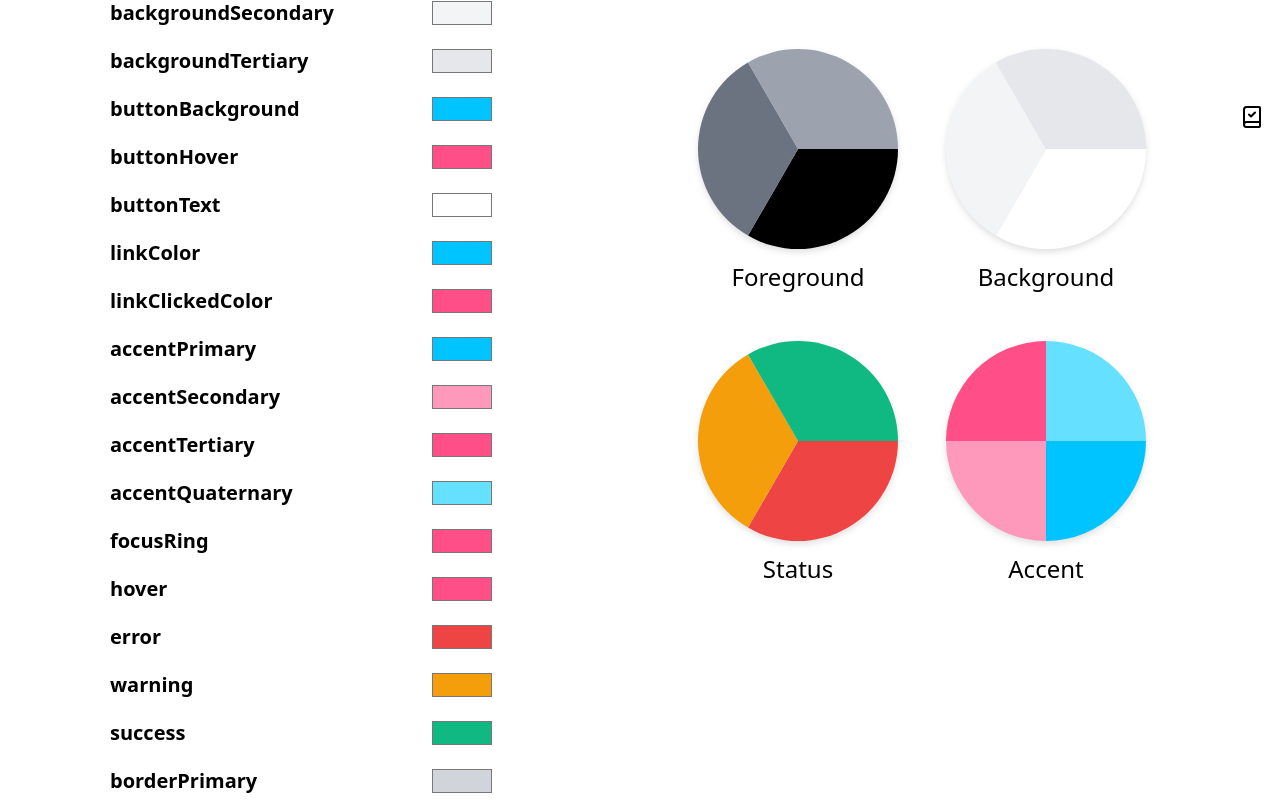
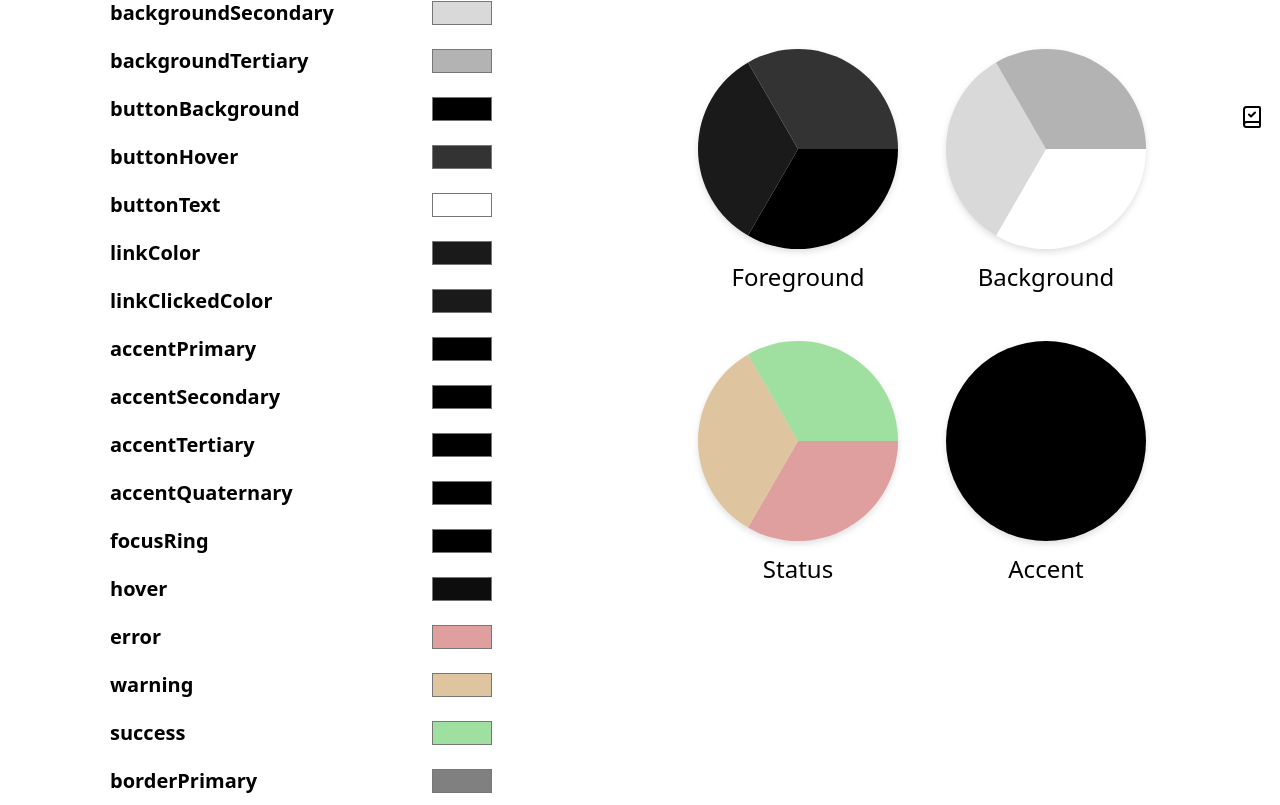
Before and after one commit to MettaBlender/colorful-themes, a Next.js app: page /colorful-themes in a window 1280 px wide. Shown: the part 655-1460 px from the top of the page. Built offline with nearby package versions, Linux system fonts and the light colour scheme.

Commit message:
Update page.js

```diff
--- a/src/app/colorful-themes/page.js
+++ b/src/app/colorful-themes/page.js
@@ -10,55 +10,55 @@ import ThemeCard from '@/components/themeCard'
 const Page = () => {
 
   const [themes, setThemes] = useState([{
-    id: 0,
-    name: "Default",
-    foreground: "#000000",
-    foregroundSecondary: "#6B7280",
-    foregroundTertiary: "#9CA3AF",
-    background: "#ffffff",
-    backgroundSecondary: "#F3F4F6",
-    backgroundTertiary: "#E5E7EB",
-    buttonBackground: "#00C4FF",
-    buttonHover: "#FF4E88",
-    buttonText: "#ffffff",
-    linkColor: "#00C4FF",
-    linkClickedColor: "#FF4E88",
-    accentPrimary: "#00C4FF",
-    accentSecondary: "#FF99BB",
-    accentTertiary: "#FF4E88",
-    accentQuaternary: "#66E0FF",
-    focusRing: "#FF4E88",
-    hover: "#FF4E88",
-    error: "#EF4444",
-    warning: "#F59E0B",
-    success: "#10B981",
-    borderPrimary: "#D1D5DB",
-    borderSecondary: "#E5E7EB"
+    "id": 0,
+    "name": "Default",
+    "foreground": "#000000",
+    "foregroundSecondary": "#1a1a1a",
+    "foregroundTertiary": "#333333",
+    "background": "#ffffff",
+    "backgroundSecondary": "#d9d9d9",
+    "backgroundTertiary": "#b3b3b3",
+    "buttonBackground": "#000000",
+    "buttonHover": "#333333",
+    "buttonText": "#ffffff",
+    "linkColor": "#1a1a1a",
+    "linkClickedColor": "#1a1a1a",
+    "accentPrimary": "#000000",
+    "accentSecondary": "#000000",
+    "accentTertiary": "#000000",
+    "accentQuaternary": "#000000",
+    "focusRing": "#000000",
+    "hover": "#0d0d0d",
+    "error": "#df9f9f",
+    "warning": "#dfc59f",
+    "success": "#9fdf9f",
+    "borderPrimary": "#808080",
+    "borderSecondary": "#808080"
   }])
 
   const [colors, setColors] = useState({
-    foreground: "#000000",
-    foregroundSecondary: "#6B7280",
-    foregroundTertiary: "#9CA3AF",
-    background: "#ffffff",
-    backgroundSecondary: "#F3F4F6",
-    backgroundTertiary: "#E5E7EB",
-    buttonBackground: "#00C4FF",
-    buttonHover: "#FF4E88",
-    buttonText: "#ffffff",
-    linkColor: "#00C4FF",
-    linkClickedColor: "#FF4E88",
-    accentPrimary: "#00C4FF",
-    accentSecondary: "#FF99BB",
-    accentTertiary: "#FF4E88",
-    accentQuaternary: "#66E0FF",
-    focusRing: "#FF4E88",
-    hover: "#FF4E88",
-    error: "#EF4444",
-    warning: "#F59E0B",
-    success: "#10B981",
-    borderPrimary: "#D1D5DB",
-    borderSecondary: "#E5E7EB"
+    "foreground": "#000000",
+    "foregroundSecondary": "#1a1a1a",
+    "foregroundTertiary": "#333333",
+    "background": "#ffffff",
+    "backgroundSecondary": "#d9d9d9",
+    "backgroundTertiary": "#b3b3b3",
+    "buttonBackground": "#000000",
+    "buttonHover": "#333333",
+    "buttonText": "#ffffff",
+    "linkColor": "#1a1a1a",
+    "linkClickedColor": "#1a1a1a",
+    "accentPrimary": "#000000",
+    "accentSecondary": "#000000",
+    "accentTertiary": "#000000",
+    "accentQuaternary": "#000000",
+    "focusRing": "#000000",
+    "hover": "#0d0d0d",
+    "error": "#df9f9f",
+    "warning": "#dfc59f",
+    "success": "#9fdf9f",
+    "borderPrimary": "#808080",
+    "borderSecondary": "#808080"
   })
 
   const [wizardColors, setWizardColors] = useState({
@@ -117,28 +117,28 @@ const Page = () => {
 
     // Reset form
     setColors({
-      foreground: "#000000",
-      foregroundSecondary: "#6B7280",
-      foregroundTertiary: "#9CA3AF",
-      background: "#ffffff",
-      backgroundSecondary: "#F3F4F6",
-      backgroundTertiary: "#E5E7EB",
-      buttonBackground: "#00C4FF",
-      buttonHover: "#FF4E88",
-      buttonText: "#ffffff",
-      linkColor: "#00C4FF",
-      linkClickedColor: "#FF4E88",
-      accentPrimary: "#00C4FF",
-      accentSecondary: "#FF99BB",
-      accentTertiary: "#FF4E88",
-      accentQuaternary: "#66E0FF",
-      focusRing: "#FF4E88",
-      hover: "#FF4E88",
-      error: "#EF4444",
-      warning: "#F59E0B",
-      success: "#10B981",
-      borderPrimary: "#D1D5DB",
-      borderSecondary: "#E5E7EB"
+      "foreground": "#000000",
+      "foregroundSecondary": "#1a1a1a",
+      "foregroundTertiary": "#333333",
+      "background": "#ffffff",
+      "backgroundSecondary": "#d9d9d9",
+      "backgroundTertiary": "#b3b3b3",
+      "buttonBackground": "#000000",
+      "buttonHover": "#333333",
+      "buttonText": "#ffffff",
+      "linkColor": "#1a1a1a",
+      "linkClickedColor": "#1a1a1a",
+      "accentPrimary": "#000000",
+      "accentSecondary": "#000000",
+      "accentTertiary": "#000000",
+      "accentQuaternary": "#000000",
+      "focusRing": "#000000",
+      "hover": "#0d0d0d",
+      "error": "#df9f9f",
+      "warning": "#dfc59f",
+      "success": "#9fdf9f",
+      "borderPrimary": "#808080",
+      "borderSecondary": "#808080"
     });
   }
 
@@ -357,7 +357,7 @@ const Page = () => {
         </div>
       </div>}
       {downloadOpen && <div className='fixed w-screen h-screen backdrop-blur-xs flex justify-center items-center z-20' onClick={() => setDownloadOpen(false)}>
-        <div className='w-[40%] min-h-[30%] max-h-[70%] overflow-y-auto rounded-2xl p-4 bg-background-secondary text-white flex justify-start items-center flex-col gap-6' onClick={(e) => e.stopPropagation()}>
+        <div className='w-[40%] min-h-[30%] max-h-[70%] overflow-y-auto rounded-2xl p-4 bg-background-secondary flex justify-start items-center flex-col gap-6' onClick={(e) => e.stopPropagation()}>
           <p className='text-3xl'>Download the theme</p>
           <select className='bg-background text-foreground px-2 py-1 rounded-md' value={downloadMode} onChange={(e) => setDownloadMode(e.target.value)}>
             <option value="css">CSS Variables</option>
```
